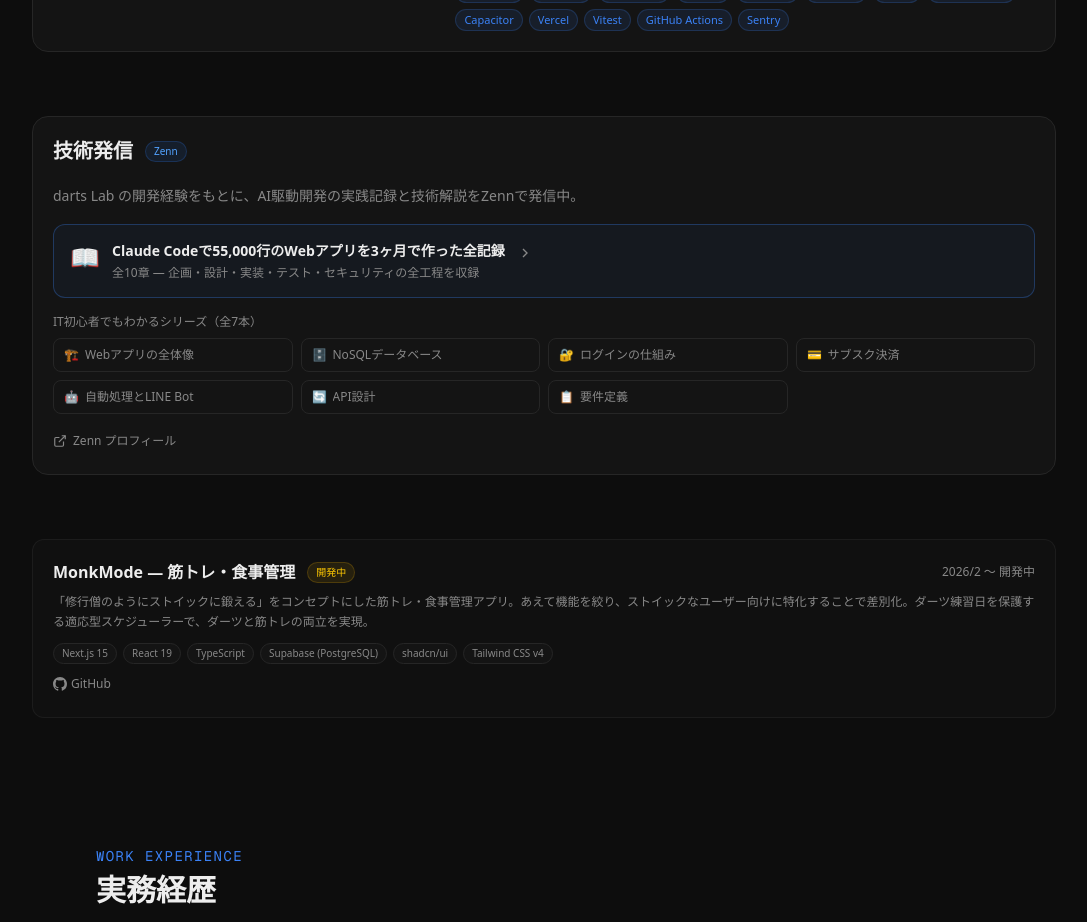
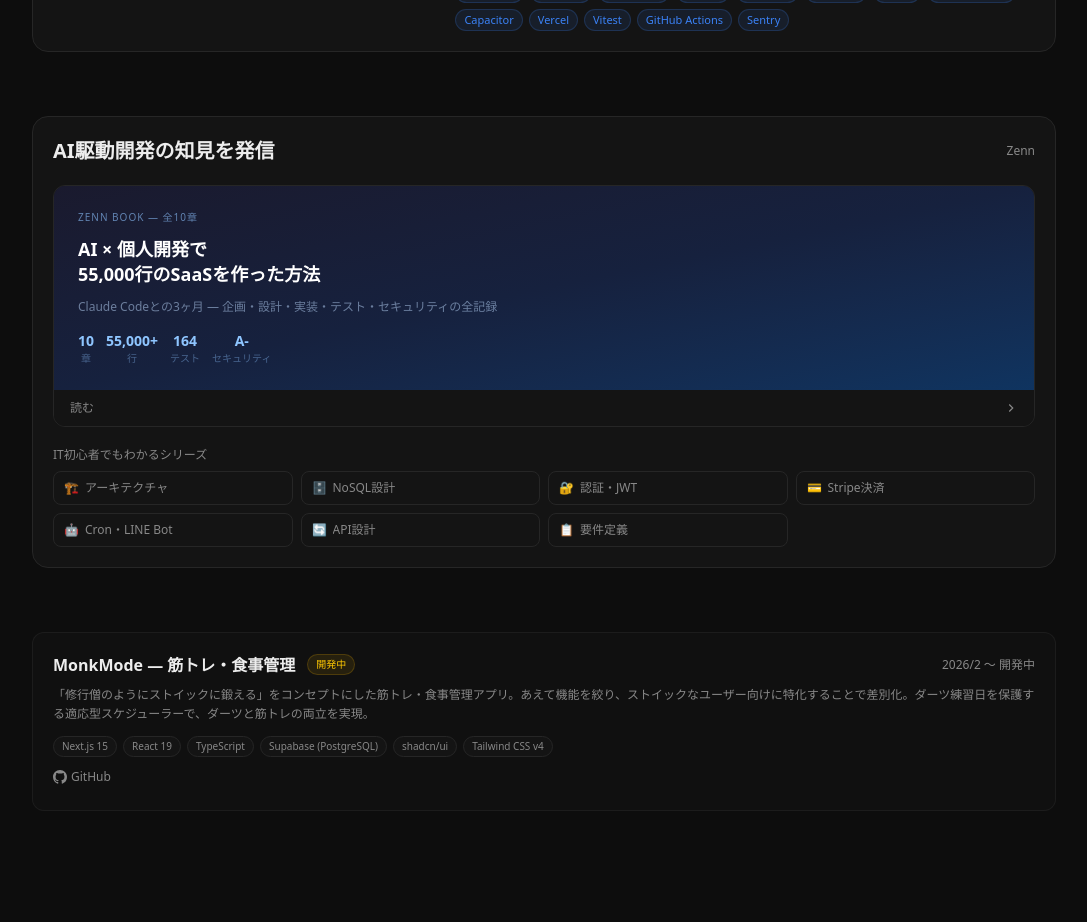
Before and after one commit to seiryuu1215/portfolio, a Next.js app: page / in a window 1280 px wide. Shown: the part 2500-3422 px from the top of the page, without its empty margins (96-1183 px from the left). Built offline with nearby package versions, Linux system fonts and the light colour scheme.

Commit message:
fix: Zenn セクションをリデザイン — 本をヒーローカードに、タイトル刷新
Co-Authored-By: Claude Opus 4.6 <noreply@anthropic.com>

```diff
--- a/components/WorksSection.tsx
+++ b/components/WorksSection.tsx
@@ -397,35 +397,47 @@ export default function WorksSection() {
             </div>
           ))}
 
-          {/* Zenn 技術発信 */}
+          {/* 技術発信 */}
           <div className="rounded-2xl border border-border bg-card overflow-hidden">
             <div className="p-5 pb-0 flex items-center gap-3 flex-wrap">
-              <h3 className="text-xl font-bold">技術発信</h3>
-              <span className="px-2 py-0.5 text-[10px] rounded-full bg-blue-500/10 text-blue-400 border border-blue-500/20 font-medium">
-                Zenn
-              </span>
+              <h3 className="text-xl font-bold">AI駆動開発の知見を発信</h3>
+              <span className="text-xs text-muted ml-auto">Zenn</span>
             </div>
-            <div className="p-5 space-y-4">
-              <p className="text-sm text-muted leading-relaxed">
-                darts Lab の開発経験をもとに、AI駆動開発の実践記録と技術解説をZennで発信中。
-              </p>
 
-              {/* 本 */}
+            <div className="p-5 space-y-5">
+              {/* 本 — ヒーローカード */}
               <a
                 href="https://zenn.dev/seiryuuu_dev/books/claude-code-darts-lab"
                 target="_blank"
                 rel="noopener noreferrer"
-                className="block p-4 rounded-xl border border-accent/30 bg-accent/5 hover:bg-accent/10 transition-all group"
+                className="block rounded-xl overflow-hidden border border-border hover:border-accent/40 transition-all group"
               >
-                <div className="flex items-start gap-3">
-                  <span className="text-2xl shrink-0">📖</span>
-                  <div className="min-w-0">
-                    <p className="text-sm font-bold group-hover:text-accent transition-colors">
-                      Claude Codeで55,000行のWebアプリを3ヶ月で作った全記録
-                    </p>
-                    <p className="text-xs text-muted mt-1">全10章 — 企画・設計・実装・テスト・セキュリティの全工程を収録</p>
+                <div className="bg-gradient-to-br from-[#1a1a2e] via-[#16213e] to-[#0f3460] p-6">
+                  <p className="text-[10px] tracking-widest text-blue-300/60 uppercase mb-3">Zenn Book — 全10章</p>
+                  <p className="text-lg font-bold text-white leading-snug group-hover:text-blue-200 transition-colors">
+                    AI × 個人開発で<br />
+                    55,000行のSaaSを作った方法
+                  </p>
+                  <p className="text-xs text-blue-200/50 mt-3">
+                    Claude Codeとの3ヶ月 — 企画・設計・実装・テスト・セキュリティの全記録
+                  </p>
+                  <div className="flex flex-wrap gap-3 mt-4">
+                    {[
+                      { value: '10', label: '章' },
+                      { value: '55,000+', label: '行' },
+                      { value: '164', label: 'テスト' },
+                      { value: 'A-', label: 'セキュリティ' },
+                    ].map((s) => (
+                      <div key={s.label} className="text-center">
+                        <div className="text-sm font-bold text-blue-300">{s.value}</div>
+                        <div className="text-[10px] text-blue-300/40">{s.label}</div>
+                      </div>
+                    ))}
                   </div>
-                  <svg width="16" height="16" viewBox="0 0 24 24" fill="none" stroke="currentColor" strokeWidth="2" className="text-muted group-hover:text-accent shrink-0 mt-1 group-hover:translate-x-0.5 transition-all">
+                </div>
+                <div className="px-4 py-2.5 bg-card flex items-center justify-between">
+                  <span className="text-xs text-muted">読む</span>
+                  <svg width="14" height="14" viewBox="0 0 24 24" fill="none" stroke="currentColor" strokeWidth="2" className="text-muted group-hover:text-accent group-hover:translate-x-0.5 transition-all">
                     <polyline points="9 18 15 12 9 6" />
                   </svg>
                 </div>
@@ -433,14 +445,14 @@ export default function WorksSection() {
 
               {/* 記事シリーズ */}
               <div>
-                <p className="text-xs font-medium text-muted mb-2">IT初心者でもわかるシリーズ（全7本）</p>
+                <p className="text-xs font-medium text-muted mb-2">IT初心者でもわかるシリーズ</p>
                 <div className="grid grid-cols-2 sm:grid-cols-3 md:grid-cols-4 gap-2">
                   {[
-                    { emoji: '🏗️', title: 'Webアプリの全体像', slug: 'darts-lab-architecture' },
-                    { emoji: '🗄️', title: 'NoSQLデータベース', slug: 'darts-lab-firestore' },
-                    { emoji: '🔐', title: 'ログインの仕組み', slug: 'darts-lab-auth' },
-                    { emoji: '💳', title: 'サブスク決済', slug: 'darts-lab-stripe' },
-                    { emoji: '🤖', title: '自動処理とLINE Bot', slug: 'darts-lab-cron-line' },
+                    { emoji: '🏗️', title: 'アーキテクチャ', slug: 'darts-lab-architecture' },
+                    { emoji: '🗄️', title: 'NoSQL設計', slug: 'darts-lab-firestore' },
+                    { emoji: '🔐', title: '認証・JWT', slug: 'darts-lab-auth' },
+                    { emoji: '💳', title: 'Stripe決済', slug: 'darts-lab-stripe' },
+                    { emoji: '🤖', title: 'Cron・LINE Bot', slug: 'darts-lab-cron-line' },
                     { emoji: '🔄', title: 'API設計', slug: 'darts-lab-api' },
                     { emoji: '📋', title: '要件定義', slug: 'darts-lab-requirements' },
                   ].map((article) => (
@@ -457,21 +469,6 @@ export default function WorksSection() {
                   ))}
                 </div>
               </div>
-
-              {/* Zenn プロフィールリンク */}
-              <a
-                href="https://zenn.dev/seiryuuu_dev"
-                target="_blank"
-                rel="noopener noreferrer"
-                className="inline-flex items-center gap-1.5 text-xs text-muted hover:text-foreground transition-colors"
-              >
-                <svg width="14" height="14" viewBox="0 0 24 24" fill="none" stroke="currentColor" strokeWidth="2">
-                  <path d="M18 13v6a2 2 0 01-2 2H5a2 2 0 01-2-2V8a2 2 0 012-2h6" />
-                  <polyline points="15 3 21 3 21 9" />
-                  <line x1="10" y1="14" x2="21" y2="3" />
-                </svg>
-                Zenn プロフィール
-              </a>
             </div>
           </div>
 
```
